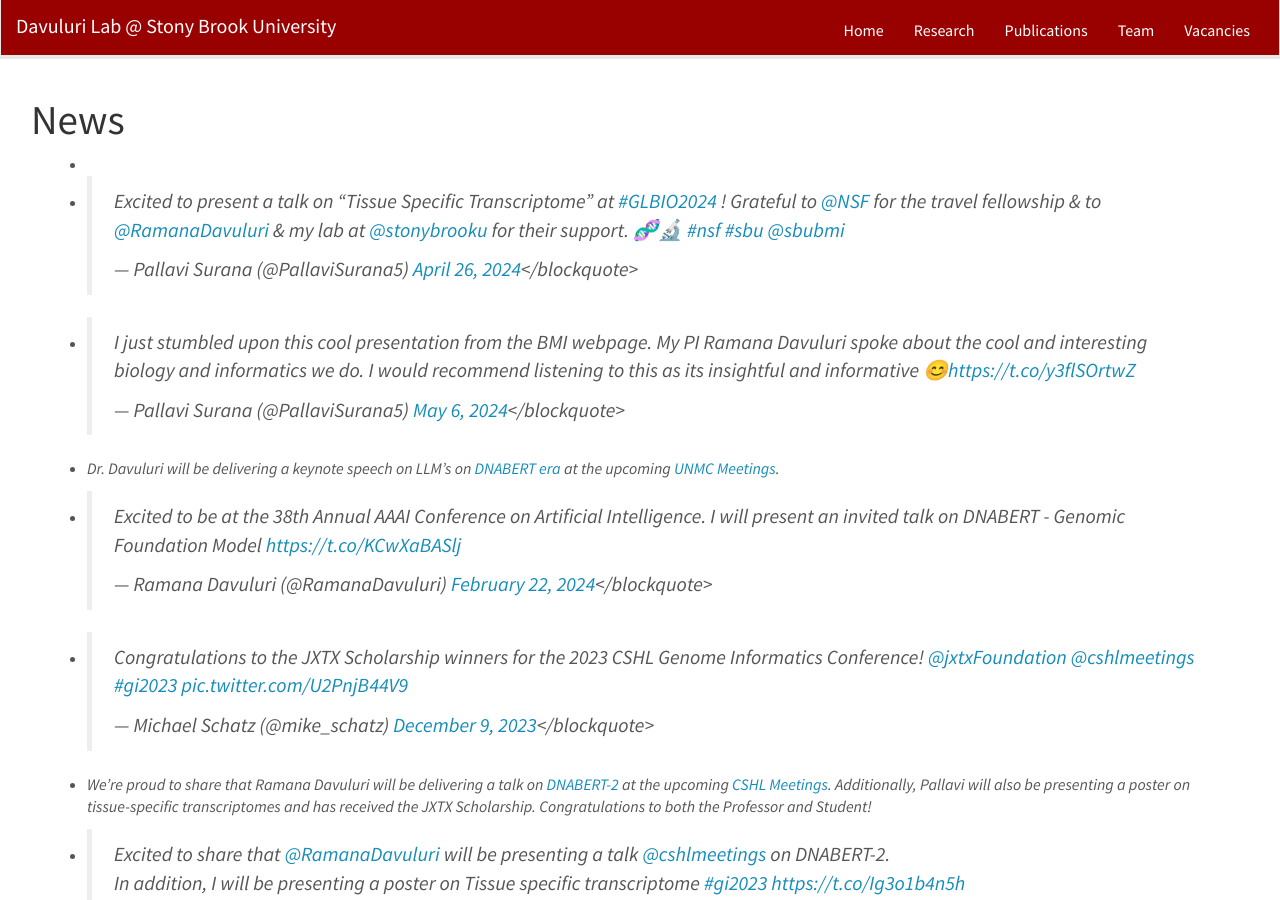
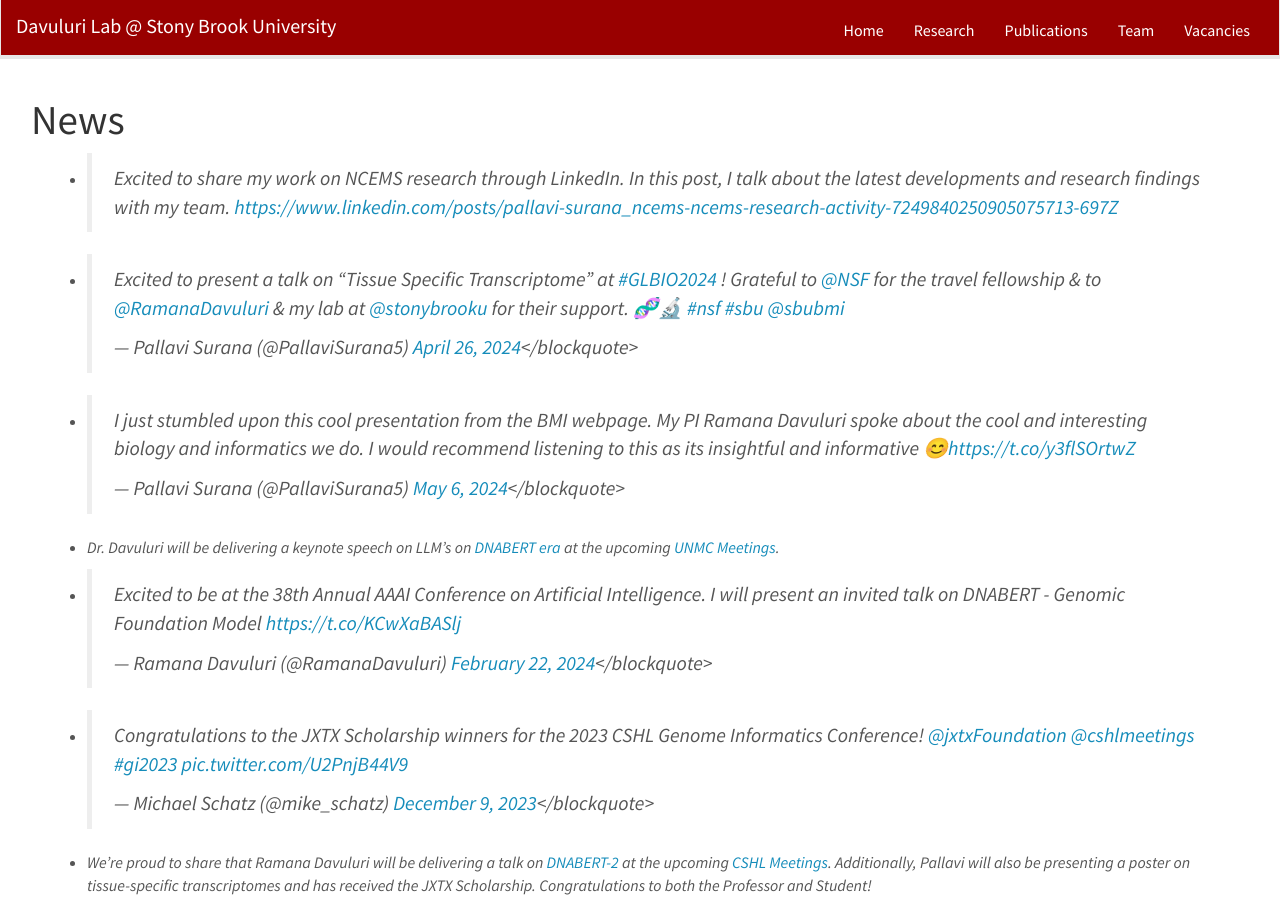
Before and after one commit to DavuluriLab/DavuluriLab.github.io, a Jekyll site: the page built from _pages/allnews.md, in a window 1280 px wide and 900 px high. Built offline with Jekyll 4.4.1, drawn with Linux system fonts in a browser that asks for light colours; nearby versions of some CDN libraries; comment, search, counter and statistics services are not loaded.

Commit message:
Update news.yml

```diff
--- a/_data/news.yml
+++ b/_data/news.yml
@@ -1,5 +1,11 @@
-- date: 20th May 2024
-  title: DNABERT-2 accepted and published in ICLR 2024 <a href="https://arxiv.org/abs/2306.15006">DNABERT-2</a>
+- date: 4th October 2024
+  headline: |
+    <blockquote class="linkedin-post">
+      <p lang="en" dir="ltr">
+        Excited to share my work on NCEMS research through LinkedIn. In this post, I talk about the latest developments and research findings with my team.
+        <a href="https://www.linkedin.com/posts/pallavi-surana_ncems-ncems-research-activity-7249840250905075713-697Z?utm_source=share&utm_medium=member_ios">https://www.linkedin.com/posts/pallavi-surana_ncems-ncems-research-activity-7249840250905075713-697Z</a>
+      </p>
+    </blockquote>
 
 - date: 16th May 2024
   headline: <blockquote class="twitter-tweet"><p lang="en" dir="ltr">Excited to present a talk on “Tissue Specific Transcriptome” at <a href="https://twitter.com/hashtag/GLBIO2024?src=hash&amp;ref_src=twsrc%5Etfw">#GLBIO2024</a> ! Grateful to <a href="https://twitter.com/NSF?ref_src=twsrc%5Etfw">@NSF</a> for the travel fellowship &amp; to <a href="https://twitter.com/RamanaDavuluri?ref_src=twsrc%5Etfw">@RamanaDavuluri</a> &amp; my lab at <a href="https://twitter.com/stonybrooku?ref_src=twsrc%5Etfw">@stonybrooku</a> for their support. 🧬🔬 <a href="https://twitter.com/hashtag/nsf?src=hash&amp;ref_src=twsrc%5Etfw">#nsf</a> <a href="https://twitter.com/hashtag/sbu?src=hash&amp;ref_src=twsrc%5Etfw">#sbu</a> <a href="https://twitter.com/sbubmi?ref_src=twsrc%5Etfw">@sbubmi</a></p>&mdash; Pallavi Surana (@PallaviSurana5) <a href="https://twitter.com/PallaviSurana5/status/1783721416568791197?ref_src=twsrc%5Etfw">April 26, 2024</a></blockquote> <script async src="https://platform.twitter.com/widgets.js" charset="utf-8"></script>
```
